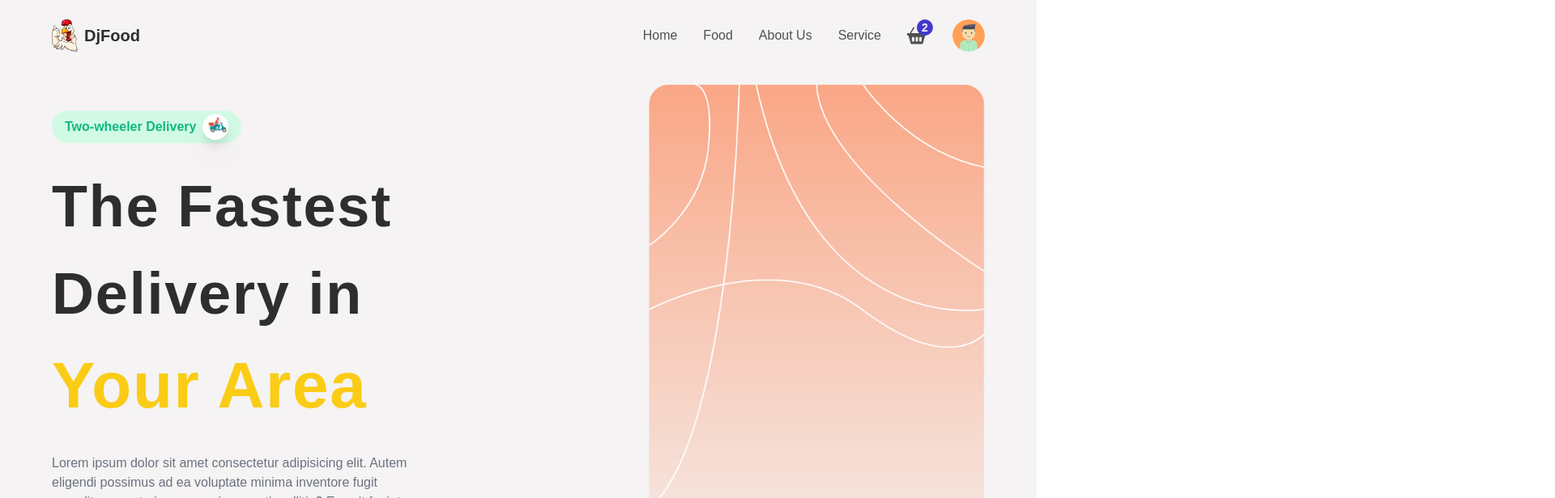
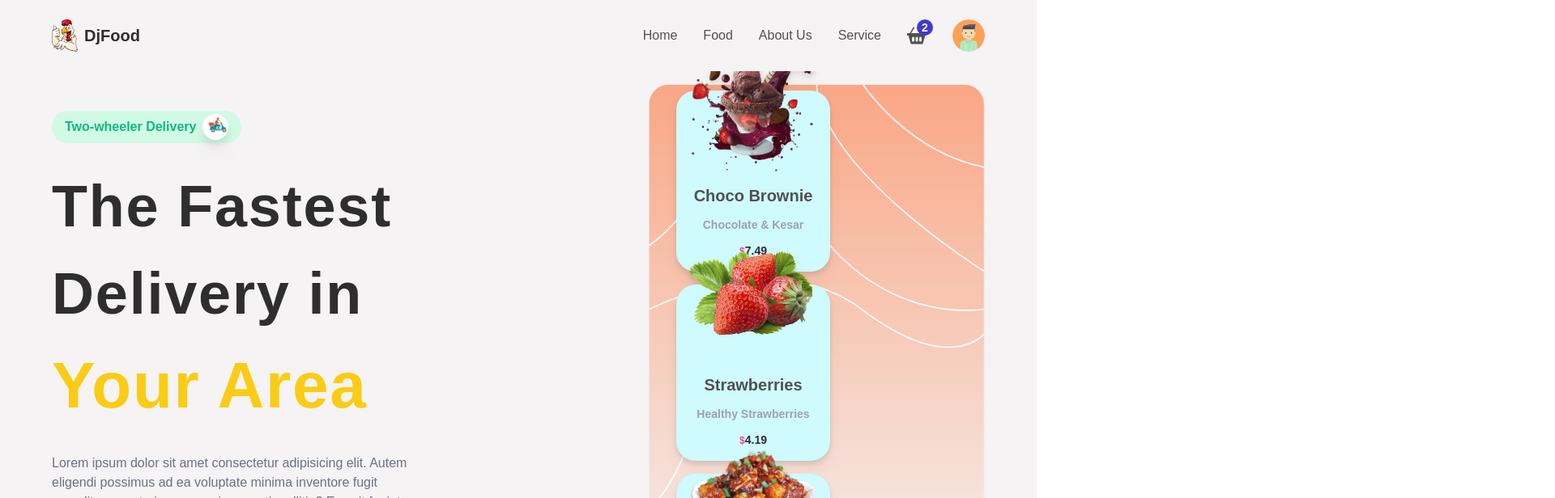
Before and after one commit to darshanjain-entrepreneur/DjFood, a React (Create React App) app: page / in a window 1280 px wide. Shown: the top 616 px of the page at 81% size, 1920 px wide, since content can reach past the window. Built offline with nearby package versions, Linux system fonts and the light colour scheme; no server answers.

Commit message:
addingsidepic

```diff
--- a/src/components/Header.jsx
+++ b/src/components/Header.jsx
@@ -48,7 +48,7 @@ const login = async () => {
   }
 
   return (
-    <header className='fixed z-50 w-screen  p-3 px-4 md:p-6 md:px-16' >
+    <header className='fixed z-50 w-screen  p-3 px-4 md:p-6 md:px-16 bg-primary' >
 
          {/* Desktop and tablet */}
          <div className='hidden md:flex w-full h-full items-center justify-between'>
--- a/src/components/HomeContainer.jsx
+++ b/src/components/HomeContainer.jsx
@@ -1,9 +1,16 @@
 import React from 'react'
 import Delivery from "../img/delivery.png"
 import HeroBg from "../img/heroBg.png"
+import { heroData } from '../utils/data'
+
 
 
 const HomeContainer = () => {
+
+
+
+
+
   return (
     <section  className='grid grid-cols-1 md:grid-cols-2 gap-2 w-full ' id='home' >
     <div className=' py-2  flex-1 flex flex-col items-start justify-center gap-6'>
@@ -21,14 +28,31 @@ const HomeContainer = () => {
        <button type='button' className='  w-full px-4 py-2 rounded-lg bg-gradient-to-r from-pink-500 to-blue-500 hover:shadow-lg transition-all ease-in-out duration-100 md:w-auto'>Order</button>
     </div>
 
-    <div className='py-2 flex-1 flex items-center '>
+    <div className='py-2 flex-1 flex items-center relative'>
 
 
             <img src={HeroBg} alt="hero-bg" className=' ml-auto h-420 w-full lg:w-auto lg:h-650' />
 
-        <div className='w-full h-full absolute flex items-center justify-center'></div>
+        <div className='w-full h-full absolute top-0 left-0 flex items-center justify-center lg:px-32 py-4
+        gap-4 flex-wrap'>
 
-    </div>
+            {heroData && heroData.map(n => (
+               <div key={n.id} className='   lg:w-190  p-4 bg-cyan-100 backdrop-blur-md rounded-3xl
+               flex flex-col items-center justify-center drop-shadow-lg' >
+                 <img src={n.imageSrc} alt="I1" className='w-20 lg:w-40 -mt-10 lg:-mt-20' />
+                 <p className='text-base lg:text-xl font-semibold text-textColor mt-2 lg:mt-4'>{n.name}</p>
+                 <p className='text-[12px] lg:text-sm text-gray-400 font-semibold my-1 lg:my-3'>
+                   {n.decp}
+                 </p>
+                    <p className='text-sm font-semibold text-headingColor'>
+                     <span className='text-xs text-pink-500'>$</span>{n.price}</p>
+               </div>
+
+            ))}
+              </div>
+              </div>
+
+
 
  </section>
   )
--- /dev/null
+++ b/src/utils/data.js
@@ -0,0 +1,11 @@
+import I1 from "../img/i1.png"
+import F1 from "../img/f1.png"
+import C1 from "../img/c1.png"
+import FI1 from "../img/fi1.png"
+
+  export const heroData = [
+  {id: 1 , name:"Choco Brownie" , decp:'Chocolate & Kesar' , price:'7.49',imageSrc:I1},
+  {id: 2 , name:"Strawberries" , decp:'Healthy Strawberries' , price:'4.19',imageSrc:F1},
+  {id: 3 , name:"Paneer Tikka" , decp:'Fried & Crispy' , price:'15.82',imageSrc:C1},
+  {id: 4 , name:"Mix Veg" , decp:'Deep Fried' , price:'11.89',imageSrc:FI1},
+]
```
